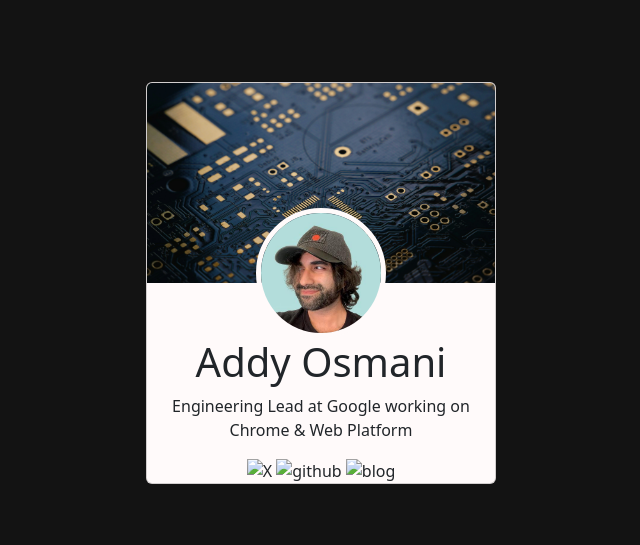
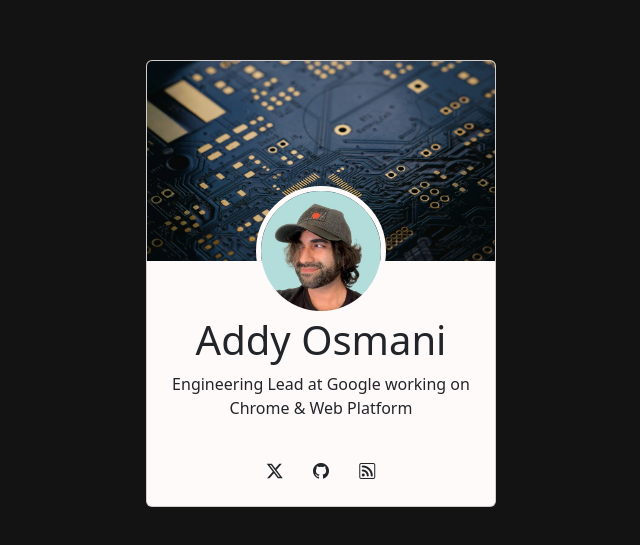
Before and after one commit to guilherme-costa14/github-card, a website: page index.html in a window 1280 px wide. Shown: the part 117-662 px from the top of the page, without its empty margins (319-959 px from the left). Drawn offline with nearby package versions, Linux system fonts and the light colour scheme.

Commit message:
Finalização
Usando o bootstrap icons para colocar os ícones de rede sociais. Terminando a parte de estilização e layout do card de apresentação.

```diff
--- a/index.html
+++ b/index.html
@@ -6,6 +6,7 @@
     <meta name="viewport" content="width=device-width, initial-scale=1.0">
     <title>Github Card</title>
     <link rel="stylesheet" href="node_modules\bootstrap\dist\css\bootstrap.min.css">
+    <link rel="stylesheet" href="node_modules/bootstrap-icons/font/bootstrap-icons.css">
     <link rel="stylesheet" href="style.css">
 </head>
 
@@ -15,11 +16,17 @@
             <img class="image-card card-img-top" src="img-card.jpg">
             <img class="avatar ms-auto me-auto" src="anddyOsmani.jfif">
             <h1 class="nome">Addy Osmani</h1>
-            <p class="bio">Engineering Lead at Google working on Chrome & Web Platform</p>
-            <div class="redes-sociais">
-                <img class="icone" alt="X">
-                <img class="icone" alt="github">
-                <img class="icone" alt="blog">
+            <p class="bio ms-1 me-1">Engineering Lead at Google working on Chrome & Web Platform</p>
+            <div class="redes-sociais mb-3 mt-3">
+                <a href="https://x.com" class="btn">
+                    <i class="bi bi-twitter-x"></i>
+                </a>
+                <a href="https://github.com" class="btn">
+                    <i class="bi bi-github"></i>
+                </a>
+                <a href="https://dev.to" class="btn">
+                    <i class="bi bi-rss"></i>
+                </a>
             </div>
         </div>
     </div>
--- a/package.json
+++ b/package.json
@@ -10,6 +10,7 @@
   "license": "ISC",
   "dependencies": {
     "bootstrap": "^5.3.3",
+    "bootstrap-icons": "^1.11.3",
     "jest": "^29.7.0"
   }
 }
```
Also changed, not shown: 1 other file.
